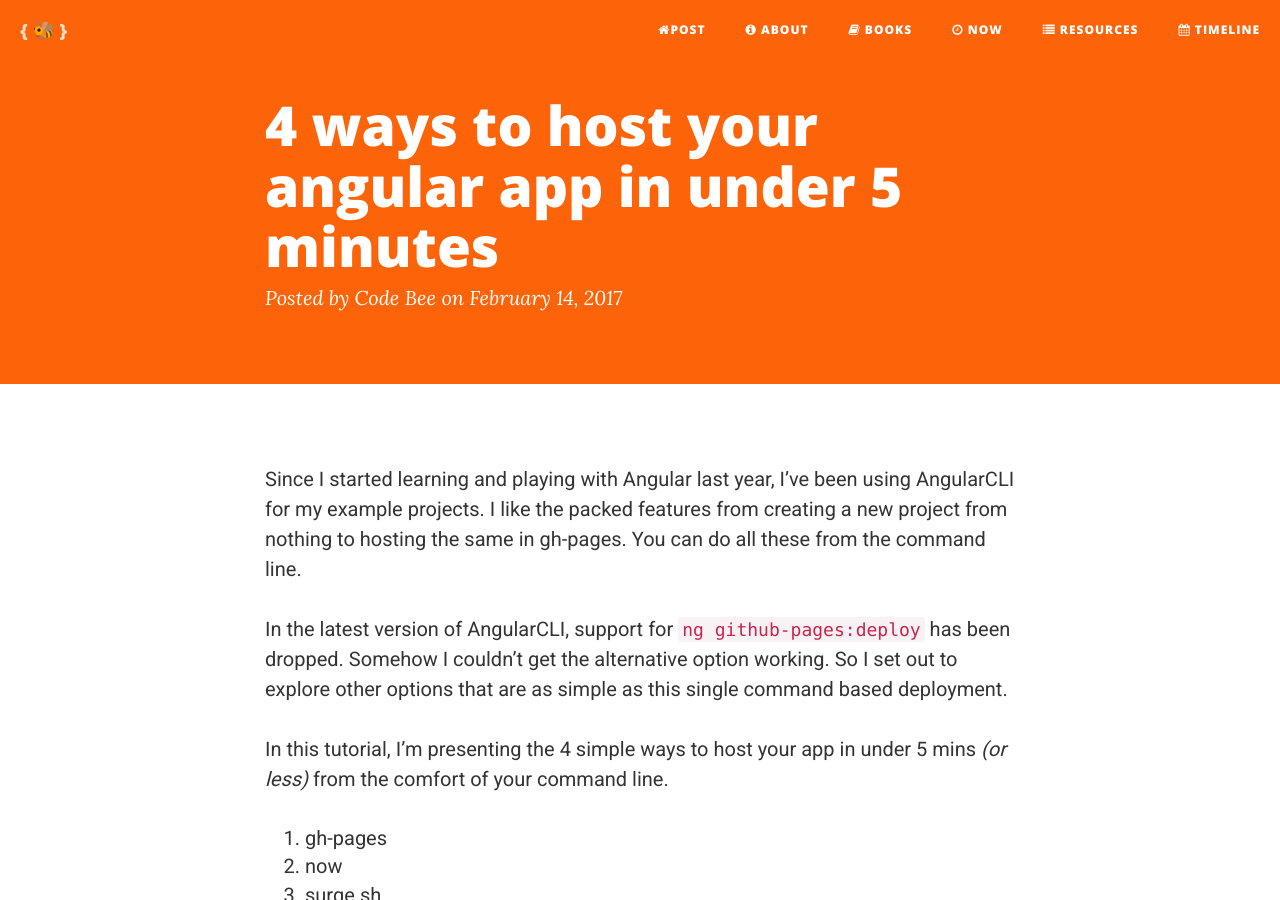
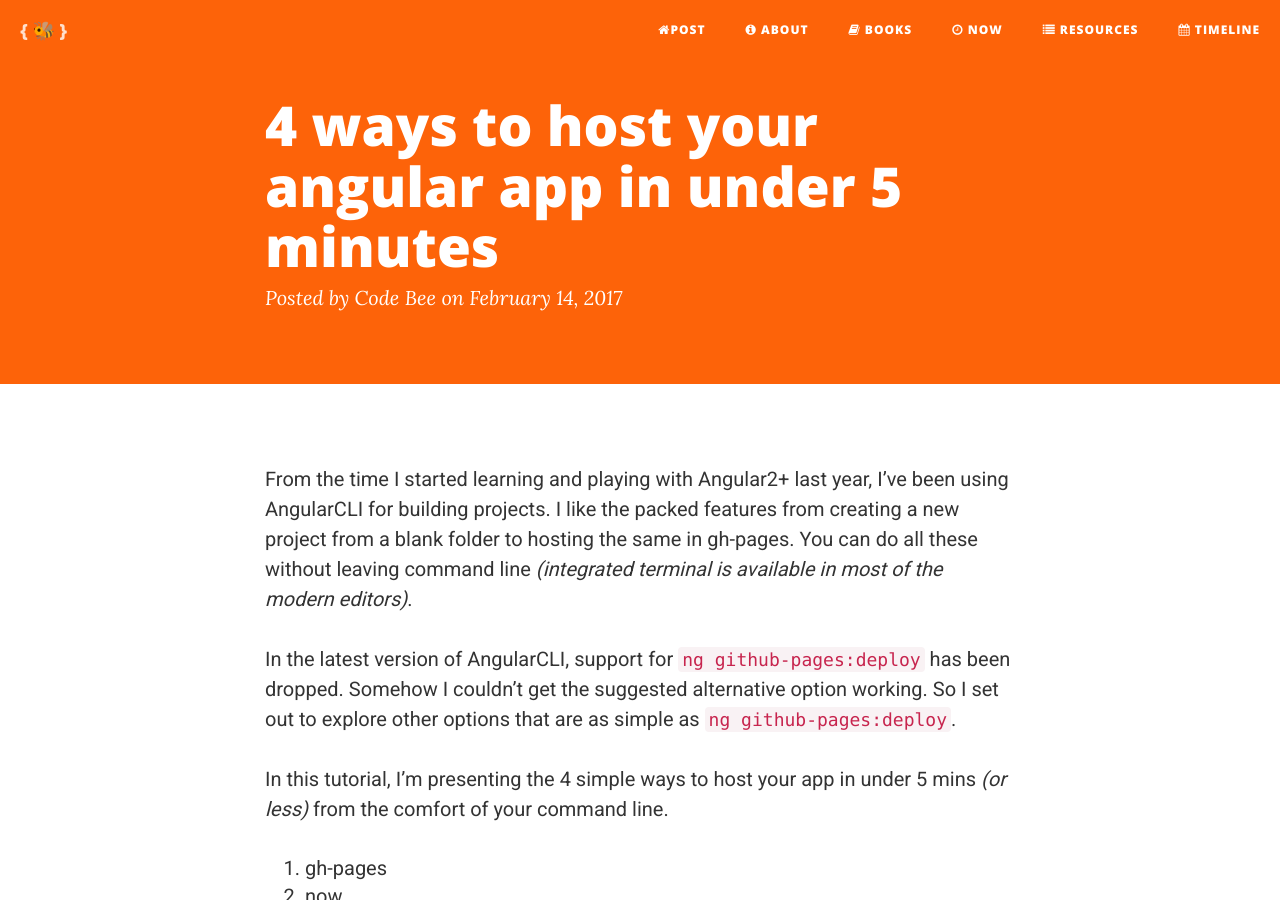
Before and after one commit to bhuvanarajamani/thecodebee, a Jekyll site: the page built from _posts/2017-02-14-hosting-angular-app.md, in a window 1280 px wide and 900 px high. Built offline with Jekyll 4.4.1, drawn with Linux system fonts in a browser that asks for light colours; comment, search, counter and statistics services are not loaded.

Commit message:
Minor updates

```diff
--- a/_posts/2017-02-14-hosting-angular-app.md
+++ b/_posts/2017-02-14-hosting-angular-app.md
@@ -4,10 +4,9 @@ title:      "4 ways to host your angular app in under 5 minutes"
 date:       2017-02-14 12:00:00
 comments: true
 ---
+From the time I started learning and playing with Angular2+ last year, I've been using AngularCLI for building projects. I like the packed features from creating a new project from a blank folder to hosting the same in gh-pages. You can do all these without leaving command line *(integrated terminal is available in most of the modern editors)*.
 
-Since I started learning and playing with Angular last year, I've been using AngularCLI for my example projects. I like the packed features from creating a new project from nothing to hosting the same in gh-pages. You can do all these from the command line.
-
-In the latest version of AngularCLI, support for `ng github-pages:deploy` has been dropped. Somehow I couldn't get the alternative option working. So I set out to explore other options that are as simple as this single command based deployment.
+In the latest version of AngularCLI, support for `ng github-pages:deploy` has been dropped. Somehow I couldn't get the suggested alternative option working. So I set out to explore other options that are as simple as `ng github-pages:deploy`.
 
 In this tutorial, I'm presenting the 4 simple ways to host your app in under 5 mins *(or less)* from the comfort of your command line.
 
```
